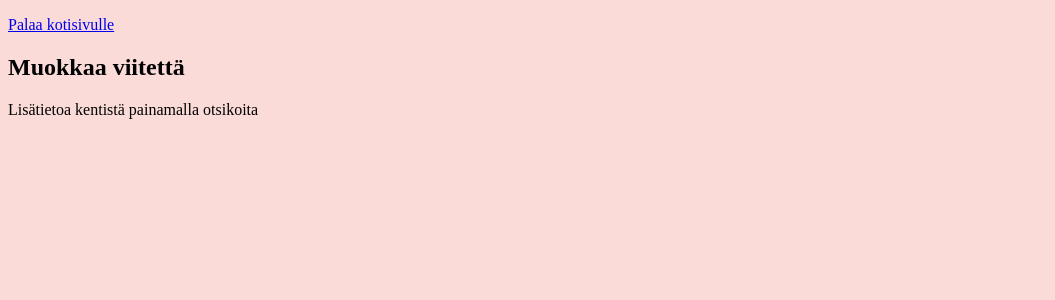
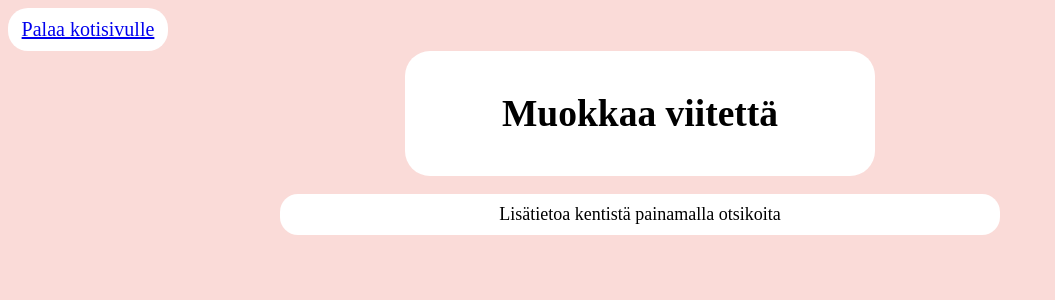
Before and after one commit to saarapasonen/pingviinit, a Flask app: template src/templates/muokkaa_viitetta.html in a window 1280 px wide. Shown: the top 300 px of the page, without its empty margins (0-1055 px from the left). Run offline with Flask 3, Linux system fonts and the light colour scheme; the template is opened without the code that fills it, so the values that code supplies are empty.

Commit message:
cosmetic updates to the editing page

```diff
--- a/src/templates/muokkaa_viitetta.html
+++ b/src/templates/muokkaa_viitetta.html
@@ -5,29 +5,34 @@ Muokkaa viitettä
 {% endblock %}
 
 {% block body %}
-<p>
+<div style="background-color: white; padding: 10px; border-radius: 1em; width: 140px; text-align: center; font-size: 20px;">
   <a href="/">Palaa kotisivulle</a>
-</p>
-
-<h2>Muokkaa viitettä</h2>
+</div>
 
 <style>
   summary {
   list-style-type: '';
 }
 </style>
-<p>Lisätietoa kentistä painamalla otsikoita</p>
+<div style="background-color: white; padding: 10px; border-radius: 1em; width: 450px; margin:auto; text-align: center; font-size: 25px;">
+  <h2>Muokkaa viitettä</h2>
+</div>
 
 {% with messages = get_flashed_messages() %}
 {% if messages %}
+<div style="background-color: white;">
   <ul>
     {% for message in messages %}
       <li style="color: black;">{{ message }}</li>
     {% endfor %}
   </ul>
+</div>
 {% endif %}
 {% endwith %}
 
+<br>
+<div style="background-color: white; padding: 10px; border-radius: 1em; width: 700px; margin: auto; text-align: center; font-size: 18px;">
+  Lisätietoa kentistä painamalla otsikoita
 {% if cite.type == "article" %}
 <form action="/muokkaa_viitetta" id="content" method="post">
 <p>
@@ -328,5 +333,5 @@ Optional fields:
     <input type="submit" value="Muokkaa">
 </form>
 {% endif %}
-
+</div>
 {% endblock %}
```
